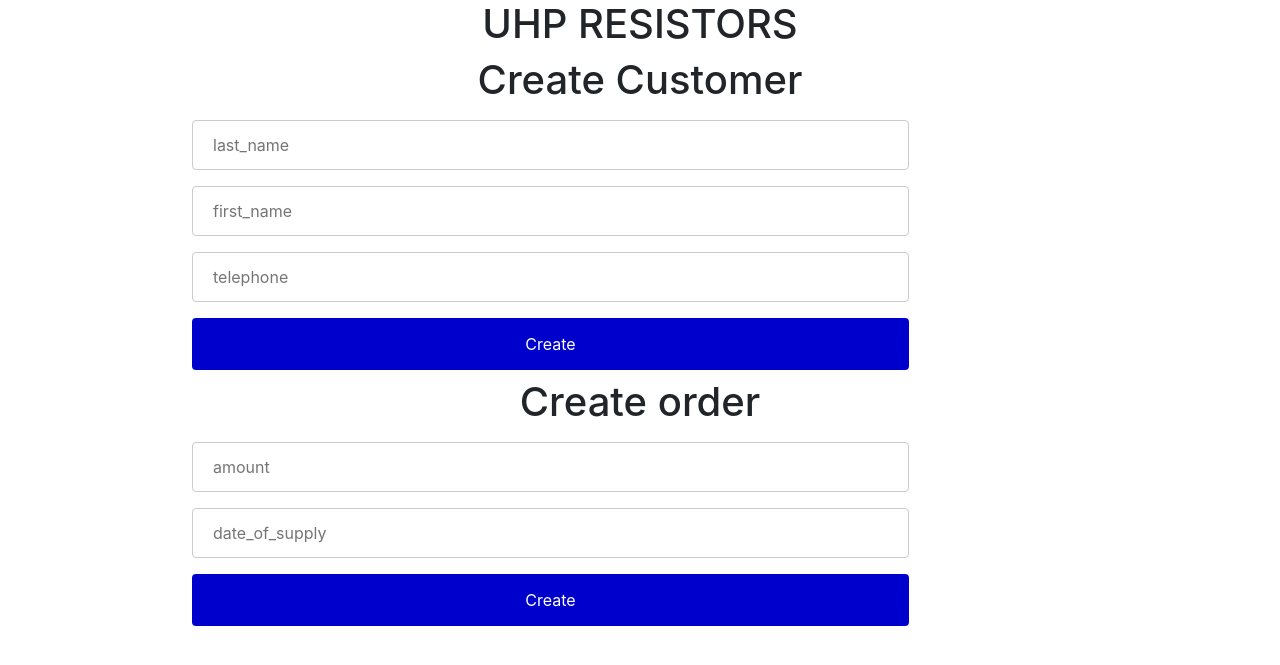
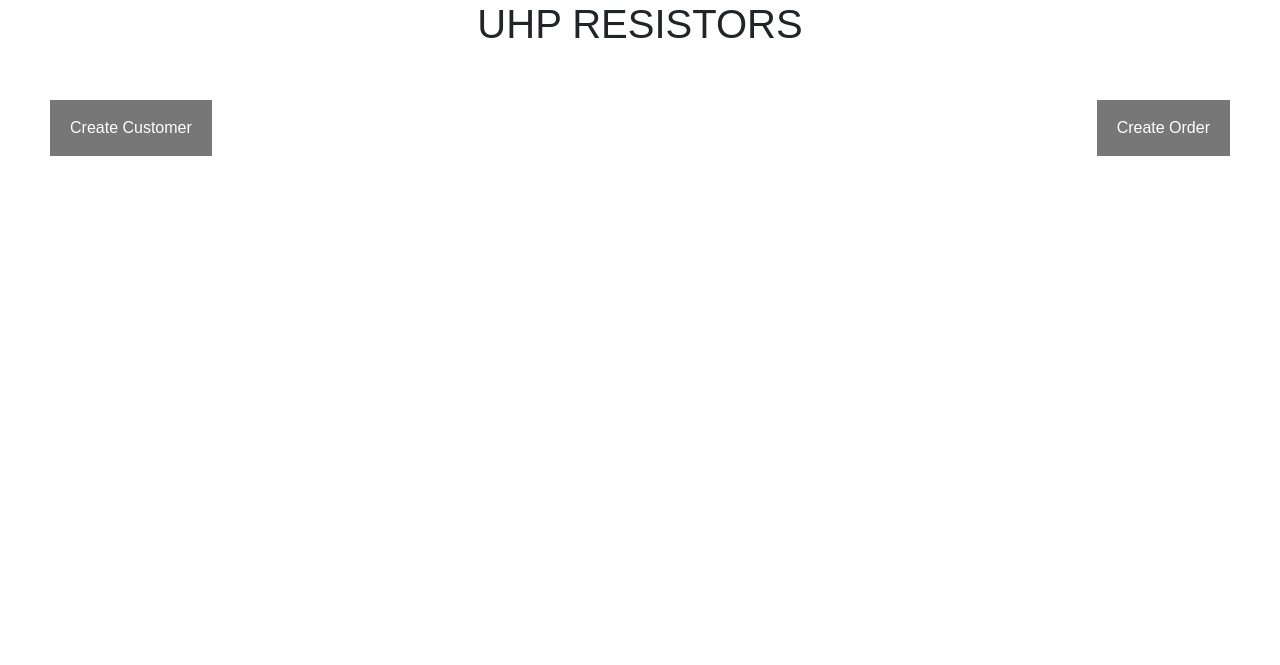
Before and after one commit to sarafshmutz/UHPresitors, a Django app: page /create/ in a window 1280 px wide. Shown: the top 665 px of the page. Run offline with Django 3.2, Linux system fonts and the light colour scheme; data that the repository does not hold is empty; some libraries are stand-ins or nearby versions.

Commit message:
create javascript works

```diff
--- a/customermanage/forms.py
+++ b/customermanage/forms.py
@@ -26,16 +26,19 @@ class CustomerForm(ModelForm):
 
 	class Meta:
 		model = Customer
-		fields=("last_name","first_name","telephone")
+		fields=("last_name","first_name","telephone","email")
 		labels={
 			"last_name":(""),
 			"first_name":(""),
-			"telephone":("")
+			"telephone":(""),
+			"email":("")
 			#"date_of_supply":("")
 		}
 		widgets = {
             'last_name': forms.TextInput(attrs={'placeholder':'last_name'}),
             'first_name': forms.TextInput(attrs={'placeholder':'first_name'}),
+            'email': forms.TextInput(attrs={'placeholder':'email'}),
+
             'telephone': forms.TextInput(attrs={'placeholder':'telephone'})
 
            # 'date_of_supply': forms.TextInput(attrs={'placeholder':'date_of_supply'})
@@ -44,13 +47,28 @@ class CustomerForm(ModelForm):
 class PurchaseForm(ModelForm):
 
 	class Meta:
+
 		model = Purchase_order
-		fields = ('amount',"date_of_supply")
+		fields = ('amount',"date_of_supply","Customer_number","date_of_order","type",
+		"purchase_number","price_per_unit")
 		labels={
 			"amount":(""),
-			"date_of_supply":("")
+			"date_of_supply":(""),
+			"Customer_number":(""),
+			"date_of_order":(""),
+			"type":(""),
+		    "price_per_unit":(""),
+			"purchase_number":("")
 		}
 		widgets = {
+
             'amount': forms.TextInput(attrs={'placeholder':'amount'}),
-            'date_of_supply': forms.TextInput(attrs={'placeholder':'date_of_supply'})
+            'date_of_supply': forms.DateInput(attrs={'placeholder':'date_of_supply'}),
+            'Customer_number': forms.Select(),
+
+            "date_of_order": forms.TextInput(attrs={'placeholder':'date_of_order'}),
+            "type":forms.TextInput(attrs={'placeholder':'type'}),
+            "price_per_unit":forms.TextInput(attrs={'placeholder':'price_per_unit'}),
+            "purchase_number":forms.TextInput(attrs={'placeholder':'purchase_number'})
+
             }
--- a/customermanage/templates/create.html
+++ b/customermanage/templates/create.html
@@ -1,56 +1,156 @@
 {% extends "base.html" %}
 {% block head %}
+<script>
+function openForm1() {
+  	document.getElementById("CustomerForm").style.display = "block";
+}
+
+function closeForm1() {
+ 	document.getElementById("CustomerForm").style.display = "none";
+}
+
+function openForm2() {
+  	document.getElementById("PurchaseForm").style.display = "block";
+}
+
+function closeForm2() {
+ 	document.getElementById("PurchaseForm").style.display = "none";
+}
+</script>
 <style>
-div{
-    width:70%;
-    margin-left:auto;
-    margin-right:auto;
-  }
-input[type=text], select {
-  width: 80%;
-  padding: 12px 20px;
-  margin: 8px 0;
-  display: inline-block;
-  border: 1px solid #ccc;
-  border-radius: 4px;
-  box-sizing: border-box;
+
+body {font-family: Arial, Helvetica, sans-serif;}
+* {box-sizing: border-box;}
+
+
+.form2{
+  float:right;
+  width:40%;
+
+  display: none;
+  width:50%;
+  position: absolute;
+
+  top: 200px ;
+  border: 3px solid #f1f1f1;
+  z-index: 9;
+
+
+
 }
-input[type=number], select {
-  width: 80%;
-  padding: 12px 20px;
-  margin: 8px 0;
-  display: inline-block;
-  border: 1px solid #ccc;
-  border-radius: 4px;
-  box-sizing: border-box;
+.form1 {
+  position: absolute;
+  display: none;
+  float:left;
+  width:40%;
+  top: 200px;
+  border: 3px solid #f1f1f1;
+  z-index: 9;
 }
-input[type=submit] {
-  width: 80%;
-  background-color:   #0000CD;
+
+/* Add styles to the form container */
+.form-container {
+  max-width: 300px;
+  padding: 10px;
+  background-color: white;
+}
+
+/* Full-width input fields */
+.form-container input[type=text] {
+  width: 100%;
+  padding: 15px;
+  margin: 5px 0 22px 0;
+  border: none;
+  background: #f1f1f1;
+}
+.form-container select{
+  width: 100%;
+  padding: 15px;
+  margin: 5px 0 22px 0;
+  border: none;
+  background: #f1f1f1;
+}
+
+
+.open-button1 {
+  background-color: #555;
   color: white;
-  padding: 14px 20px;
-  margin: 8px 0;
+  padding: 16px 20px;
   border: none;
-  border-radius: 4px;
   cursor: pointer;
+  opacity: 0.8;
+  position:fixed;
+
+  left:50px;
+  top: 100px;
 }
+
+.open-button2 {
+  background-color: #555;
+  color: white;
+  padding: 16px 20px;
+  border: none;
+  cursor: pointer;
+  opacity: 0.8;
+  position:fixed;
+
+  right:50px;
+  top: 100px;
+}
+.form-container input[type=select]:focus {
+  background-color: #ddd;
+  outline: none;
+
+
+
+.form-container input[type=text]:focus {
+  background-color: #ddd;
+  outline: none;
+
+.form-container .cancel {
+  background-color: red;
+}
+.form-container .btn:hover, .open-button:hover {
+  opacity: 1;
+}
+
+/* Set a style for the submit/login button */
+.form-container .btn {
+  background-color: #4CAF50;
+  color: white;
+  padding: 16px 20px;
+  border: none;
+  cursor: pointer;
+  width: 100%;
+  margin-bottom:10px;
+  opacity: 0.8;
+}
+
 </style
 {% endblock %}
 
 {% block body %}
-<h1> Create Customer</h1>
-<div>
-<form class="CustomerForm" action="" method="post">
+
+<button class="open-button1" onclick="openForm1()">Create Customer</button>
+
+
+<div class="form1" id="CustomerForm">
+<form class="form-container" action="" method="post">
     {% csrf_token %}
     {{form1}}
-    <input type="submit" value="Create">
+    <input  class="btn" type="submit" value="Create">
+       <button type="button" class="btn cancel" onclick="closeForm1()">Close</button>
 </form>
+</div>
 
-<h1> Create order</h1>
-<form class="CustomerForm" action="" method="post">
+
+<button class="open-button2" onclick="openForm2()">Create Order</button>
+<div class="form2" id="PurchaseForm" >
+<form class="form-container" action="" method="post">
     {% csrf_token %}
     {{form2}}
-    <input type="submit" value="Create">
+    <input type="submit" value="Create" class="btn">
+    <button type="button" class="btn cancel" onclick="closeForm2()">Close</button>
 </form>
 </div>
 
--- a/customermanage/views.py
+++ b/customermanage/views.py
@@ -13,10 +13,11 @@ from .forms import CustomerForm,PurchaseForm
 
 def create(request):
     form1=CustomerForm(request.POST or None)
-
-    form2=PurchaseForm(request.POST or None)
     if form1.is_valid():
             form1.save()
+    form2=PurchaseForm(request.POST or None)
+    if form2.is_valid():
+            form2.save()
 
    # save.save()
 
```
